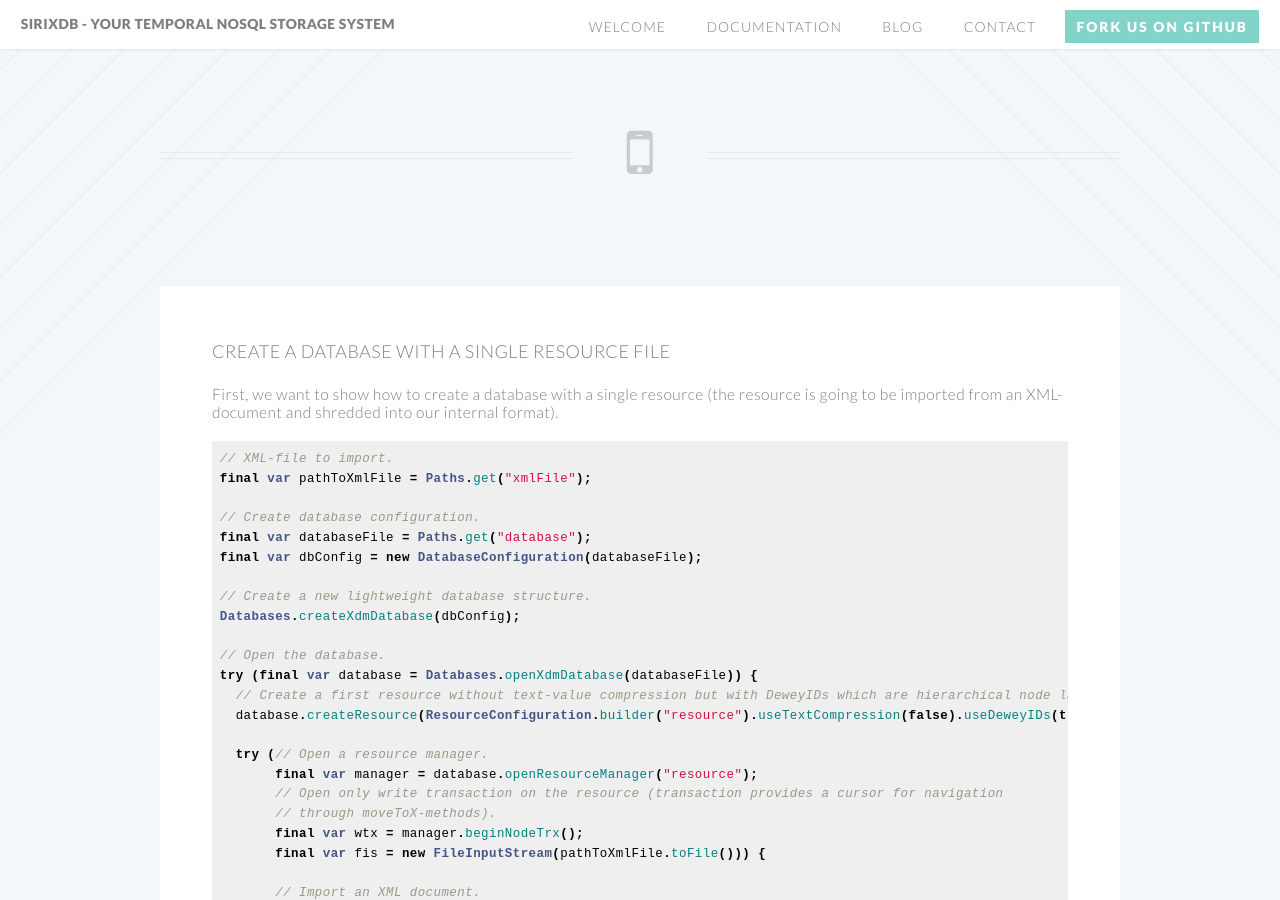
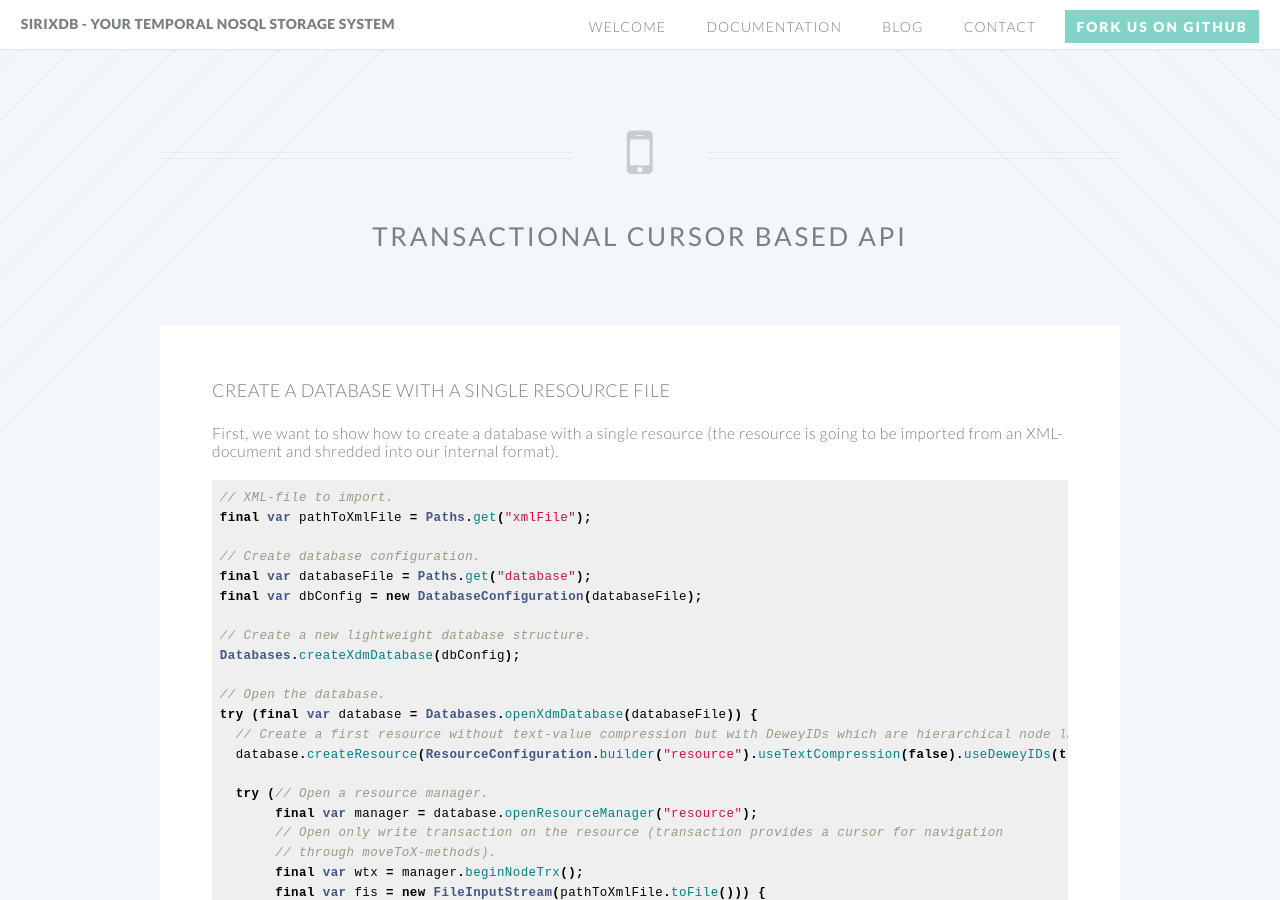
Before and after one commit to sirixdb/sirixdb.github.io, a Jekyll site: the page built from transactional-cursor-api.md, in a window 1280 px wide and 900 px high. Built offline with Jekyll 4.4.1, drawn with Linux system fonts in a browser that asks for light colours.

Commit message:
Update article-head.html

```diff
--- a/_includes/article-head.html
+++ b/_includes/article-head.html
@@ -2,7 +2,7 @@
         <article id="main">
                 <header class="special container">
                     <span class="icon fa-mobile"></span>
-                    <h2><strong>{{ include.title }}</strong></h2>
+                    <h2><strong>{{ page.title }}</strong></h2>
                 </header>
                 <section class="wrapper style4 container">
                     <div class="content">
```
